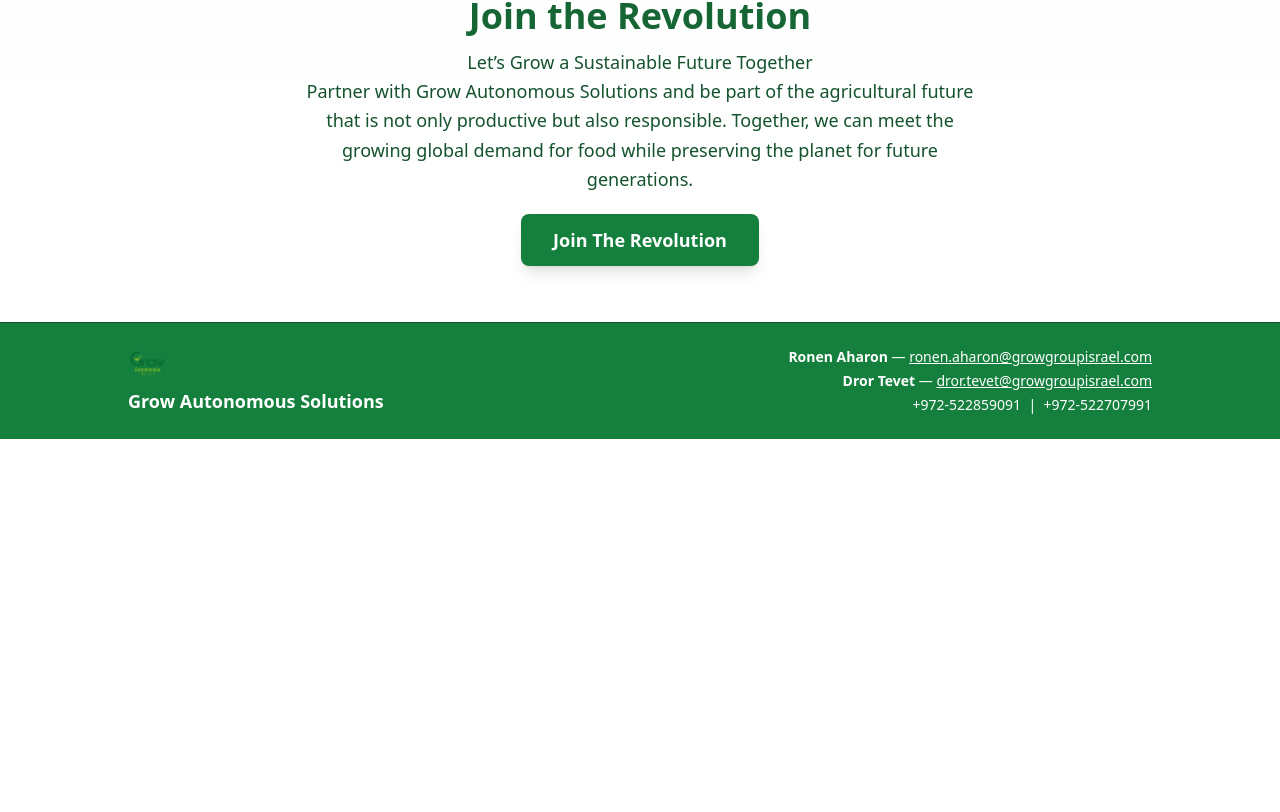
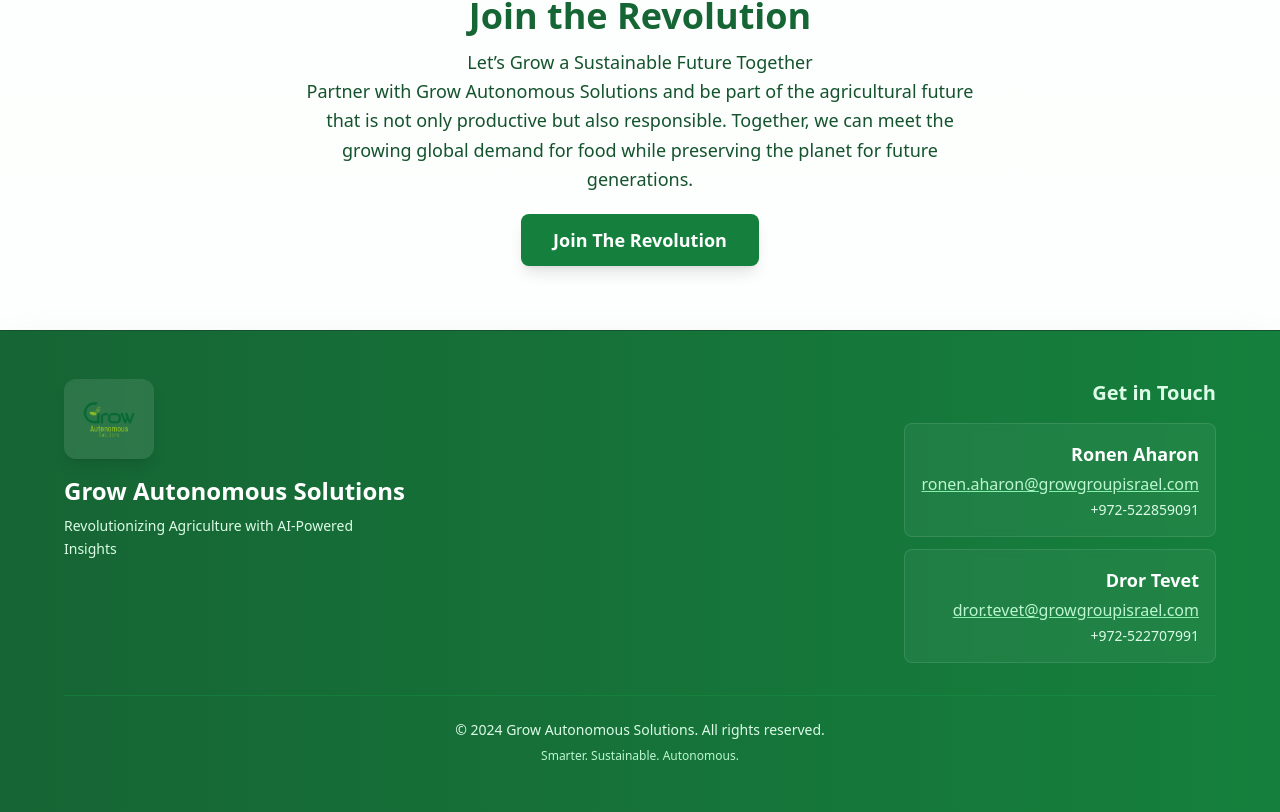
Before and after one commit to sagitevet-lab/grow-ai-oasis, a React (Vite) app: page / in a window 1280 px wide. Shown: the part 3374-4186 px from the top of the page. Before the commit the page ends 3813 px from the top, so only its background shows below. Built offline with nearby package versions, Linux system fonts and the light colour scheme.

Commit message:
Improve footer design
Refactor the footer component to improve its visual appearance and layout.

```diff
--- a/src/components/Footer.tsx
+++ b/src/components/Footer.tsx
@@ -15,64 +15,73 @@ const CONTACTS = [
 ];
 
 const Footer = () => (
-  <footer className="w-full bg-green-700 py-6 px-6 mt-10 border-t border-green-900">
-    <div className="max-w-5xl mx-auto flex flex-col md:flex-row items-center md:items-center justify-between text-white gap-6 md:gap-4">
-      <div className="w-full md:w-auto flex flex-col items-center md:items-start gap-2 mb-2 md:mb-0">
+  <footer className="w-full bg-gradient-to-r from-green-800 to-green-700 py-12 px-6 mt-16 border-t border-green-900 shadow-2xl">
+    <div className="max-w-6xl mx-auto">
+      {/* Main footer content */}
+      <div className="flex flex-col lg:flex-row items-center lg:items-start justify-between text-white gap-8 lg:gap-12 mb-8">
+        {/* Logo and company section */}
+        <div className="flex flex-col items-center lg:items-start gap-4 text-center lg:text-left">
+          <div className="bg-white/10 backdrop-blur-sm rounded-xl p-4 shadow-lg">
             <img
               src="/lovable-uploads/749b8430-d77c-4cc4-a025-8d2ae26a8f83.png"
               alt="Grow Logo"
-          className="h-8 rounded-none bg-transparent p-0"
+              className="h-12 rounded-none bg-transparent p-0"
             />
-        <span className="text-lg font-bold text-center md:text-left">
-          Grow Autonomous Solutions
-        </span>
-      </div>
-      {/* Responsive contacts */}
-      <div className="w-full md:w-auto flex flex-col items-center md:items-end text-sm md:text-right gap-1">
-        {/* MOBILE layout: person block per contact */}
-        <div className="flex flex-col gap-2 w-full md:hidden">
-          {CONTACTS.map((c) => (
-            <div key={c.email} className="flex flex-col items-center w-full">
-              <div className="flex flex-row gap-2 items-center">
-                <b>{c.name}</b>
-                <span>&mdash;</span>
-                <a
-                  href={`mailto:${c.email}`}
-                  className="underline hover:text-green-200"
-                >
-                  {c.email}
-                </a>
           </div>
           <div>
-                <span className="text-xs">{c.phone}</span>
+            <h3 className="text-2xl font-bold mb-2">Grow Autonomous Solutions</h3>
+            <p className="text-green-100 text-sm max-w-xs leading-relaxed">
+              Revolutionizing Agriculture with AI-Powered Insights
+            </p>
           </div>
+        </div>
+
+        {/* Contact information */}
+        <div className="flex flex-col items-center lg:items-end text-center lg:text-right">
+          <h4 className="text-xl font-semibold mb-4 text-green-100">Get in Touch</h4>
+
+          {/* Mobile layout */}
+          <div className="flex flex-col gap-4 w-full lg:hidden">
+            {CONTACTS.map((contact) => (
+              <div key={contact.email} className="bg-white/5 backdrop-blur-sm rounded-lg p-4 border border-white/10">
+                <div className="font-semibold text-lg mb-2">{contact.name}</div>
+                <a
+                  href={`mailto:${contact.email}`}
+                  className="text-green-200 hover:text-white transition-colors duration-200 block mb-1 underline decoration-green-300"
+                >
+                  {contact.email}
+                </a>
+                <div className="text-green-100 text-sm">{contact.phone}</div>
               </div>
             ))}
           </div>
-        {/* DESKTOP layout: as it was, more compact but both phones */}
-        <div className="hidden md:flex flex-col items-end gap-1">
-          <div>
-            <b>Ronen Aharon</b> &mdash;{" "}
+
+          {/* Desktop layout */}
+          <div className="hidden lg:block space-y-3">
+            {CONTACTS.map((contact) => (
+              <div key={contact.email} className="bg-white/5 backdrop-blur-sm rounded-lg p-4 border border-white/10 hover:bg-white/10 transition-all duration-200">
+                <div className="font-semibold text-lg mb-1">{contact.name}</div>
                 <a
-              href="mailto:ronen.aharon@growgroupisrael.com"
-              className="underline hover:text-green-200"
+                  href={`mailto:${contact.email}`}
+                  className="text-green-200 hover:text-white transition-colors duration-200 underline decoration-green-300 block"
                 >
-              ronen.aharon@growgroupisrael.com
+                  {contact.email}
                 </a>
+                <div className="text-green-100 text-sm mt-1">{contact.phone}</div>
               </div>
-          <div>
-            <b>Dror Tevet</b> &mdash;{" "}
-            <a
-              href="mailto:dror.tevet@growgroupisrael.com"
-              className="underline hover:text-green-200"
-            >
-              dror.tevet@growgroupisrael.com
-            </a>
-          </div>
-          <div>
-            <span>+972-522859091&nbsp;&nbsp;|&nbsp;&nbsp;+972-522707991</span>
+            ))}
           </div>
         </div>
+      </div>
+
+      {/* Bottom section */}
+      <div className="border-t border-green-600/30 pt-6 text-center">
+        <p className="text-green-100 text-sm">
+          © 2024 Grow Autonomous Solutions. All rights reserved.
+        </p>
+        <p className="text-green-200 text-xs mt-2">
+          Smarter. Sustainable. Autonomous.
+        </p>
       </div>
     </div>
   </footer>
```
Lines whose indentation alone changed are shown as unchanged.
